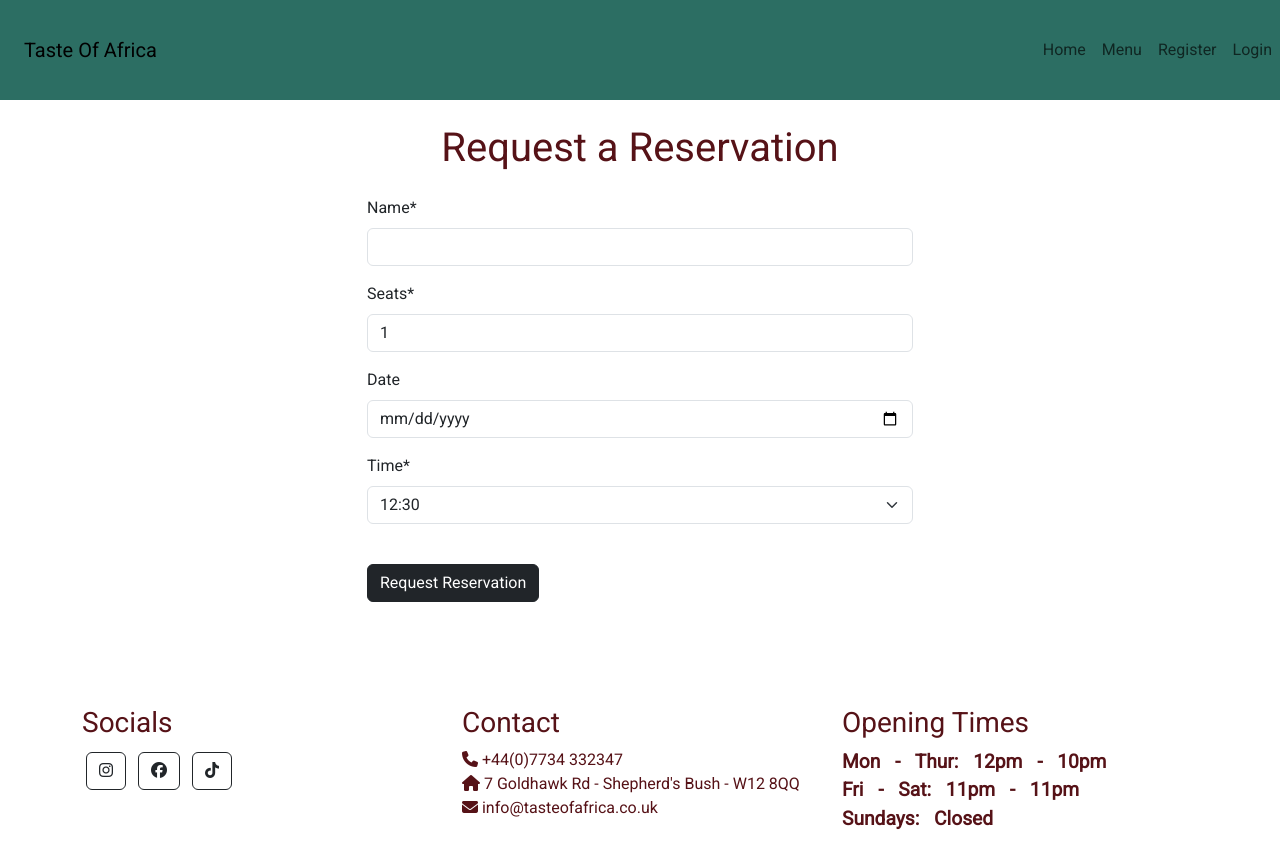
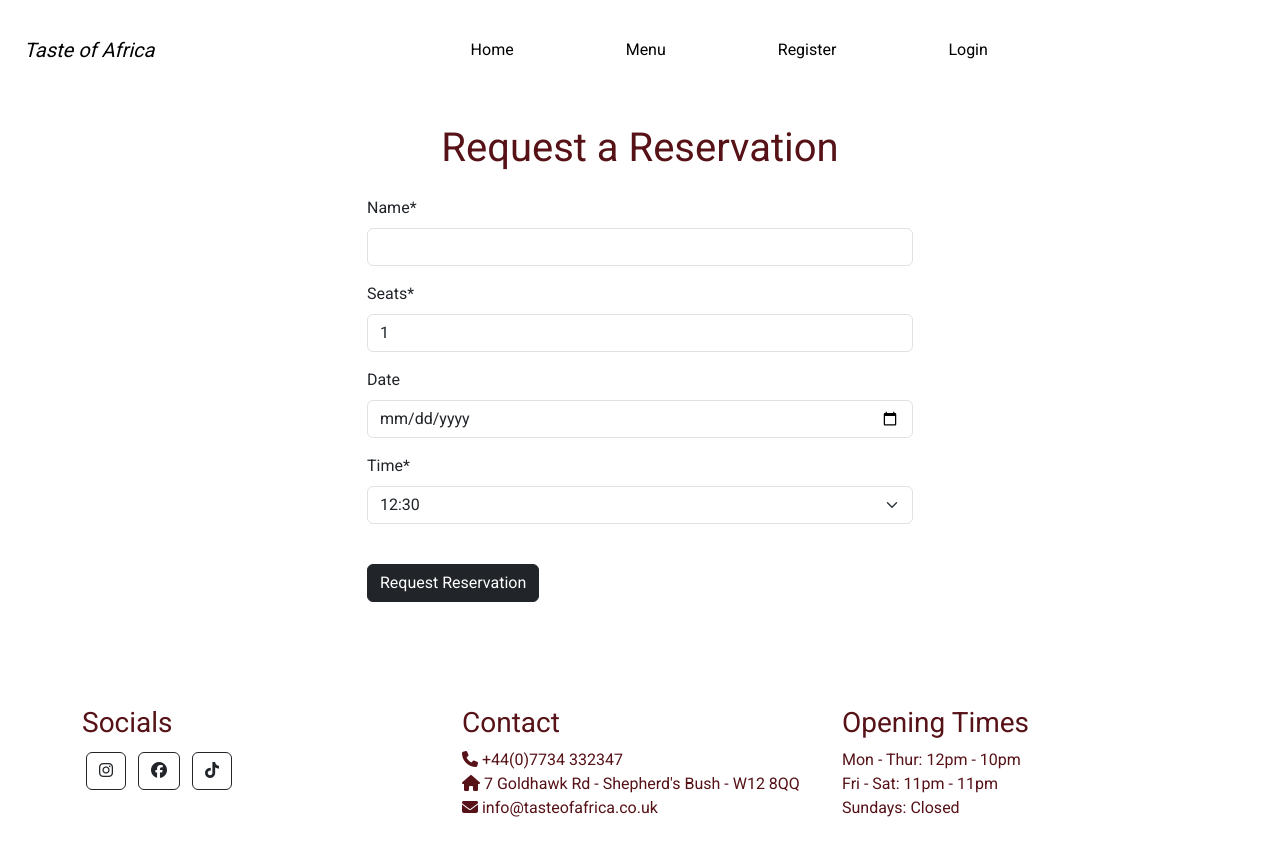
Before and after one commit to KyrianU/taste-of-africa, a Django app: page /reservation/ in a window 1280 px wide. After the commit the page ends 817 px from the top, so only its background shows below. Run offline with Django 3.2, Linux system fonts and the light colour scheme; some libraries are stand-ins or nearby versions.

Commit message:
amended css on the nav element

```diff
--- a/reservation/forms.py
+++ b/reservation/forms.py
@@ -1,6 +1,6 @@
 from .models import Reservation
 from django import forms
-from django.conf import settings
+import datetime
 from django.core.exceptions import ValidationError
 
 
@@ -27,11 +27,11 @@ class EditReservations(forms.ModelForm):
     def clean_date(self):
         date = self.cleaned_data('date')
         if date < datetime.date.now():
-            raise forms.ValidationError('the date cannot be in the past')
-        return data
+            raise ValidationError('the date cannot be in the past')
+        return date
 
         class Meta:
-            model = Resevation
+            model = Reservation
             fields = ('name', 'seats', 'date', 'time')
             widgets = {
                 'date': forms.DateInput(
--- a/reservation/models.py
+++ b/reservation/models.py
@@ -1,7 +1,7 @@
 from django.db import models
 from django.core.validators import MaxValueValidator, MinValueValidator
 import datetime
-from django.db.models import AutoField, IntegerField
+from django.db.models import IntegerField
 from django.core.exceptions import ValidationError
 from django.contrib.auth.models import User
 
--- a/static/css/base.css
+++ b/static/css/base.css
@@ -10,8 +10,8 @@ body {
 /* Navbar element */
 
 nav {
-    background-color: #2c6e63;
     height: 100px;
+    color: #561217;
 }
 
 /* Carousel */
@@ -27,7 +27,7 @@ h1, h2, h3 {
     color: #561217;
 }
 
-p {
+p > text-center mb-3 {
     font-size: 1.2rem;
     font-weight: bolder;
     word-spacing: 10px;
@@ -58,10 +58,10 @@ footer {
 
 
 .card-img-top {
-    border-top-left-radius: 15px;
-    border-top-right-radius: 15px;
+    border-top-left-radius: 0px;
+    border-top-right-radius: 0px;
     height: 250px;
-    object-fit: fill;
+    object-fit: auto;
 }
 
 
--- a/templates/base.html
+++ b/templates/base.html
@@ -23,19 +23,19 @@
     <div class="container-fluid w-100 p-0">
         <!--Navbar-->
         <nav class="navbar navbar-expand-lg" id="Home-nav">
-            <a class="navbar-brand p-0 mx-4" href="{% url 'home' %}" id="nav-header">Taste Of Africa</a>
+            <a class="navbar-brand p-0 mx-4" href="{% url 'home' %}" id="nav-header"><em>Taste of Africa</em></a>
             <button class="navbar-toggler" type="button" data-bs-toggle="collapse" data-bs-target="navbarmenu" aria-controls="navbarmenu"
                 aria-expanded="false" aria-label="menu toggle navigation">
                 <span class="navbar-toggler-icon"></span>
             </button>
 
-            <div class="collapse navbar-collapse justify-content-end" id="navbarmenu">
+            <div class="collapse navbar-collapse justify-content-center" id="navbarmenu">
                 <ul class="navbar-nav">
-                    <li class="nav-item"><a class="nav-link" href="{% url 'home' %}">Home</a></li>
-                    <li class="nav-item"><a class="nav-link" href="{% url 'menu_list' %}">Menu</a></li>
+                    <li class="nav-item"><a class="nav-link active mx-5" href="{% url 'home' %}">Home</a></li>
+                    <li class="nav-item"><a class="nav-link active mx-5" href="{% url 'menu_list' %}">Menu</a></li>
 
                     {% if user.is_authenticated %}
-                    <li class="nav-item"><a class="nav-link" href="{% url 'reservation' %}">Make A Reservation</a></li>
+                    <li class="nav-item"><a class="nav-link active mx-5" href="{% url 'reservation' %}">Make A Reservation</a></li>
 
                     <li class="nav-item dropdown">
                         <a class="nav-link dropdown-toggle" href="#" id="navDropdownbar" role="button" data-bs-toggle="dropdown" aria-expanded="false"
@@ -47,8 +47,8 @@
                         </div>
                     </li>
                     {% else %}
-                    <li><a class="nav-link" href="{% url 'account_signup' %}">Register</a></li>
-                    <li><a class="nav-link" href="{% url 'account_login' %}">Login</a></li>
+                    <li><a class="nav-link active mx-5" href="{% url 'account_signup' %}">Register</a></li>
+                    <li><a class="nav-link active mx-5" href="{% url 'account_login' %}">Login</a></li>
                     {% endif %}
                 </ul>
             </div>
```
Also changed, not shown: static/media/Logo.png (added).
